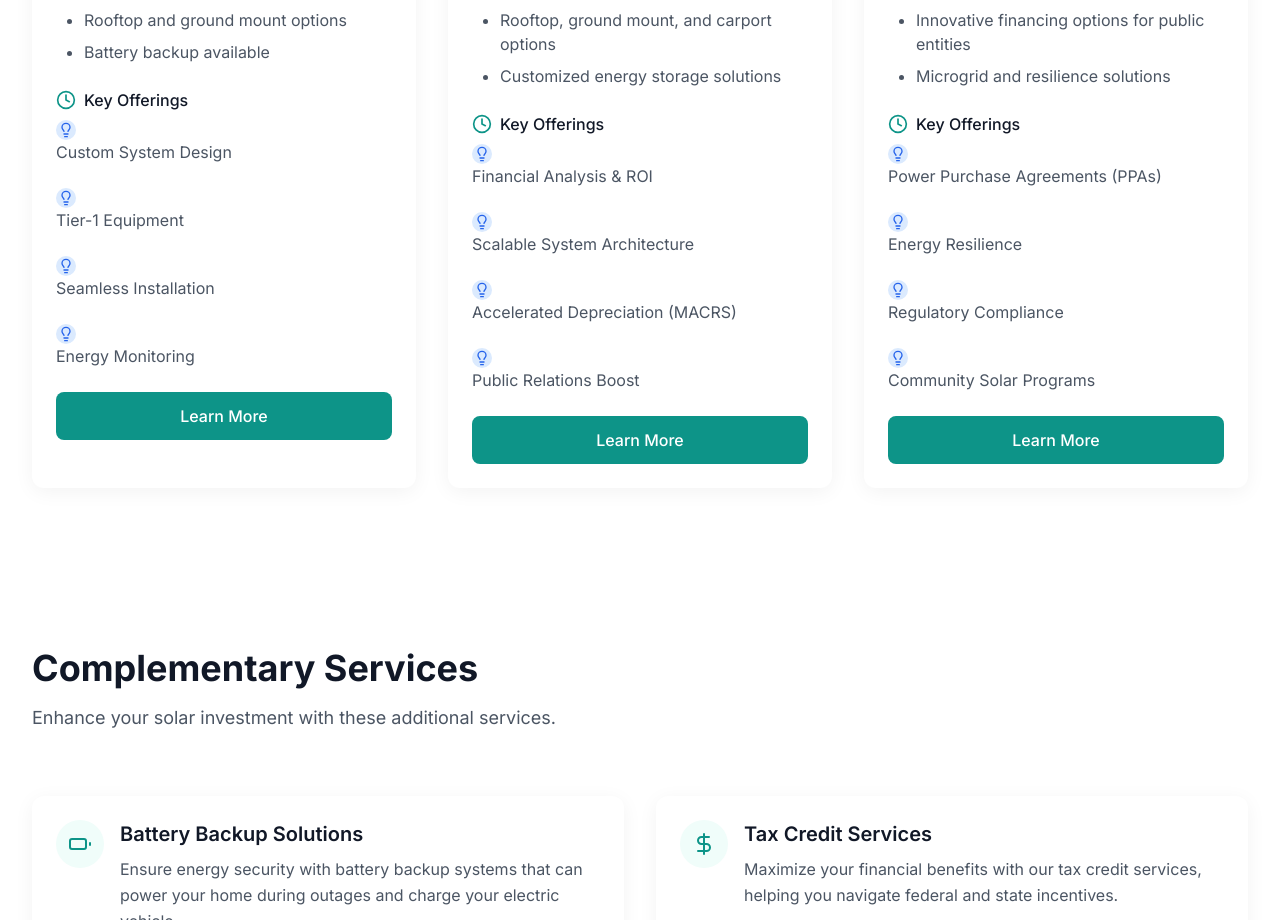
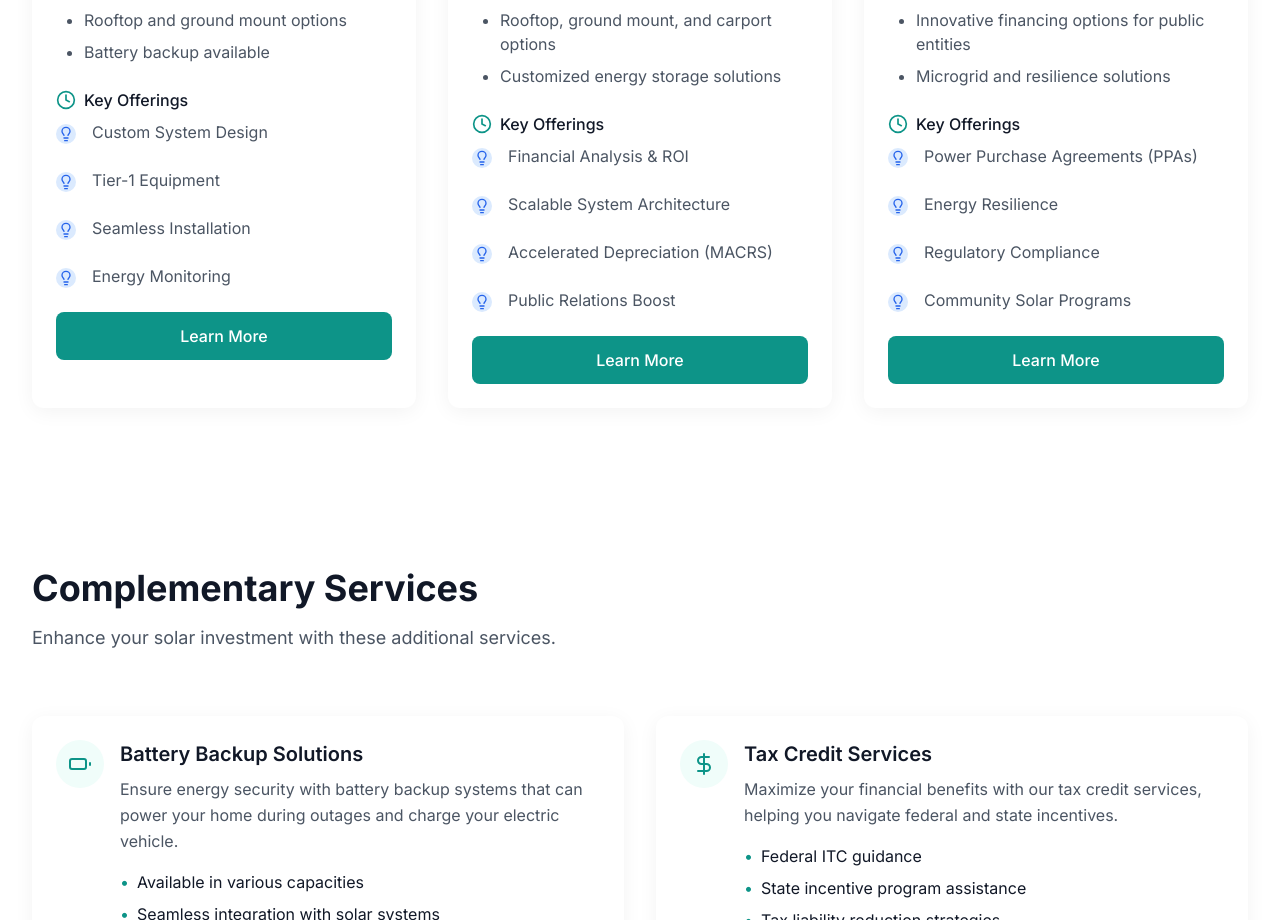
Before and after one commit to dakshal/hdsolarsolutions, a React (Vite) app: page /services in a window 1280 px wide. Shown: the part 1868-2788 px from the top of the page. Built offline with nearby package versions, Linux system fonts and the light colour scheme.

Commit message:
Updated ServicesPage.tsx

```diff
--- a/src/pages/ServicesPage.tsx
+++ b/src/pages/ServicesPage.tsx
@@ -146,7 +146,7 @@ const ServicesPage: React.FC = () => {
                   </div>
                   <div className="space-y-6">
                       {option.details.keyOfferings.map((offering, index) => (
-                          <div key={index} className="items-start">
+                          <div key={index} className="flex items-start">
                               <div className="flex-shrink-0 w-5 h-5 bg-blue-100 text-blue-600 rounded-full flex items-center justify-center mr-4 mt-1">
                                   <Lightbulb className="w-4 h-4"/>
                               </div>
```
